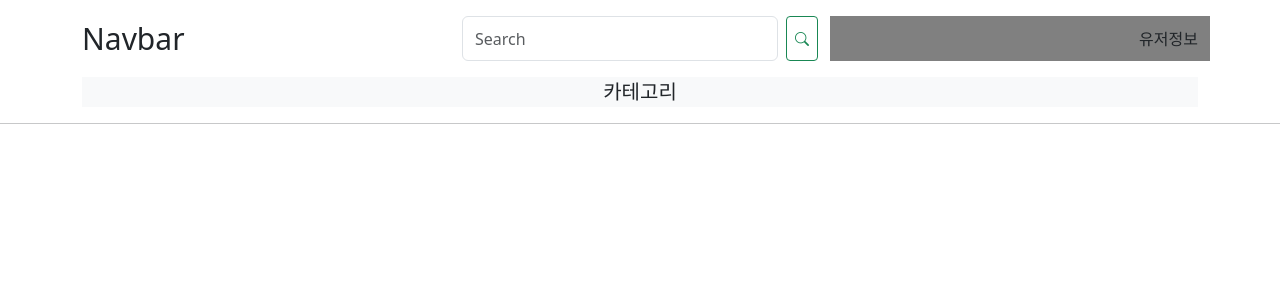
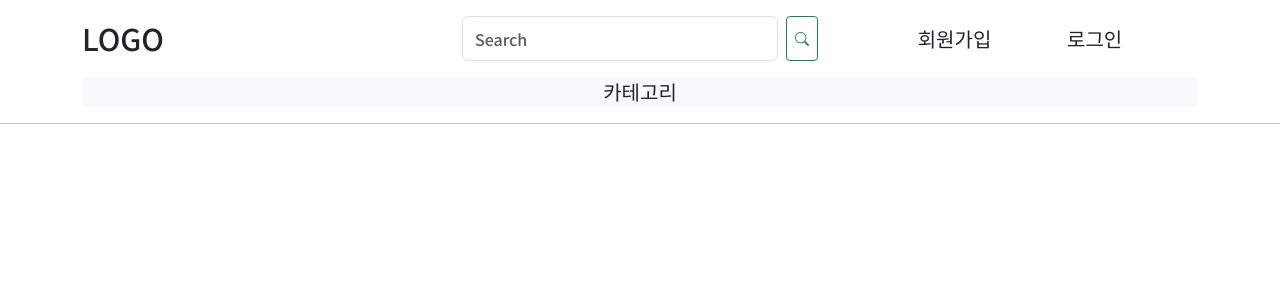
Before and after one commit to wnsghd14/semi_pjt2-Tripstar-, a Django app: page / in a window 1280 px wide. Shown: the top 300 px of the page. Run offline with Django 3.2, Linux system fonts and the light colour scheme; some libraries are stand-ins or nearby versions.

Commit message:
fix: 네비게이션 바 추가구성

```diff
--- a/templates/base.html
+++ b/templates/base.html
@@ -9,29 +9,61 @@
     <meta name="viewport" content="width=device-width, initial-scale=1.0">
     <title>Trip-Star</title>
     <link rel="stylesheet" href="https://cdn.jsdelivr.net/npm/bootstrap-icons@1.9.1/font/bootstrap-icons.css">
+    <link href="https://fonts.googleapis.com/css2?family=Noto+Sans+KR:wght@500&display=swap" rel="stylesheet">
     {% bootstrap_css %}
     {% block css %}{% endblock css %}
     <link rel="stylesheet" href="{% static 'css/style.css' %}">
-
+    <style>
+      body {
+        font-family: 'Noto Sans KR', sans-serif;
+      }
+    </style>
 
   </head>
 
   <body>
     <div class="container mt-3">
-        <div class="row">
-            <div class="col-4">
-                <a class="navbar-brand" style="font-size:30px;" href="{% url 'articles:index' %}">Navbar</a>
+      <div class="row">
+        <div class="col-4">
+          <a class="navbar-brand" style="font-size:30px;" href="{% url 'articles:index' %}">LOGO</a>
+        </div>
+        <form action="{% url 'articles:search' %}" class="d-flex col-4" role="search">
+          <input class="form-control me-2" type="search" placeholder="Search" aria-label="Search" name='q'>
+          <button class="btn btn-outline-success btn-sm" type="submit">
+            <i class="bi bi-search"></i>
+          </button>
+        </form>
+        <div class='col-4 d-flex justify-content-evenly align-items-center'>
+          {% if request.user.is_authenticated %}
+            <div class="dropdown">
+              <button class="btn btn-outline-dark dropdown-toggle" type="button" data-bs-toggle="dropdown" aria-expanded="false">
+                {{ request.user.username }}
+              </button>
+              <ul class="dropdown-menu dropdown-menu-dark">
+                <li>
+                  <a class="dropdown-item active" href="{% url 'accounts:detail' request.user.pk %}">회원정보</a>
+                </li>
+                <li>
+                  <a class="dropdown-item" href="{% url 'accounts:update' request.user.pk %}">회원정보수정</a>
+                </li>
+                <li>
+                  <a class="dropdown-item" href="{% url 'accounts:logout' %}">로그아웃</a>
+                </li>
+              </ul>
             </div>
-            <form class="d-flex col-4" role="search">
-                <input class="form-control me-2" type="search" placeholder="Search" aria-label="Search">
-                <button class="btn btn-outline-success btn-sm" type="submit"><i class="bi bi-search"></i></button>
-            </form>
-            <div class="col-4 justify-content-end d-flex align-items-center" style="background-color:gray;">유저정보</div>
+          {% else %}
+            <a class='fs-5 text-decoration-none text-dark' href="{% url 'accounts:signup' %}">회원가입</a>
+            <a class='fs-5 text-decoration-none text-dark' href="{% url 'accounts:login' %}">로그인</a>
+          {% endif %}
         </div>
-        <div class="col text-center mt-3 bg-light fs-5">카테고리</div>
+      </div>
+
+      <div class="col text-center mt-3 bg-light fs-5">카테고리</div>
     </div>
     <hr>
-    {% block body %}{% endblock body %}
+    <div class="container">
+      {% block body %}{% endblock body %}
+    </div>
     {% bootstrap_javascript %}
 
     <script src="https://cdn.jsdelivr.net/npm/axios/dist/axios.min.js"></script>
```
